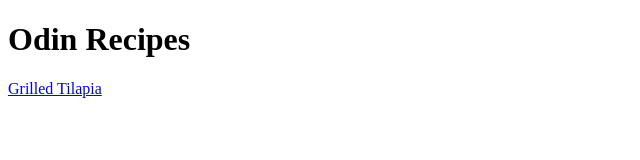
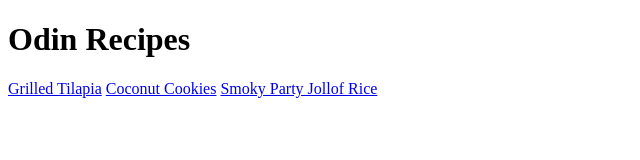
Before and after one commit to baracodes11/odin-recipes, a plain HTML site: page index.html in a window 1280 px wide. Shown: the whole page, without its empty margins (0-640 px from the left). Drawn offline with Linux system fonts and the light colour scheme.

Commit message:
Add links to coconut-cookies.html and smoky-party-jollof-rice.html in index.html

```diff
--- a/index.html
+++ b/index.html
@@ -9,6 +9,8 @@
     <body>
         <h1>Odin Recipes</h1>
         <a href="recipes/grilled-tilapia.html" target = "_blank" rel = "noreferrer noopener">Grilled Tilapia</a>
+        <a href="recipes/coconut-cookies.html" target="_blank" rel="noopener noreferrer">Coconut Cookies</a>
+        <a href="recipes/smoky-party-jollof-rice.html" target="_blank" rel="noopener noreferrer">Smoky Party Jollof Rice</a>
     </body>
 
 </html>
```
